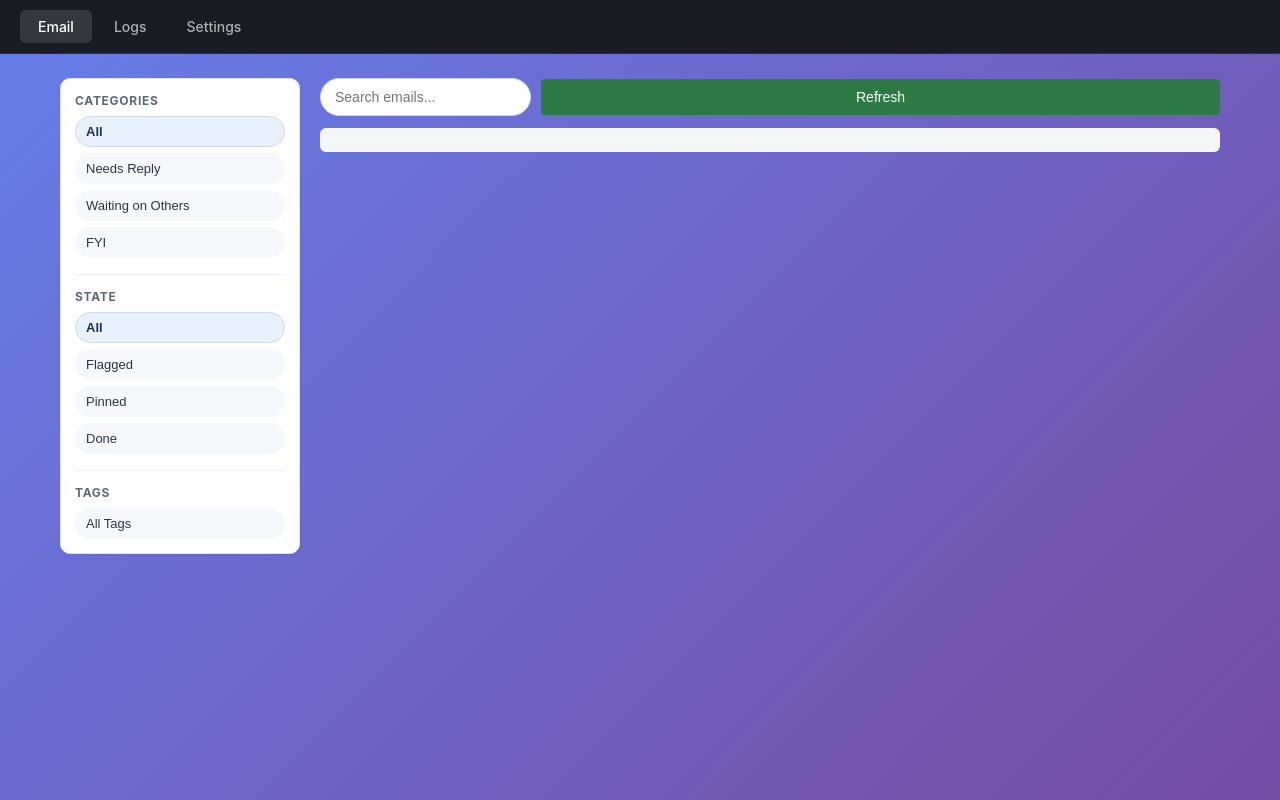
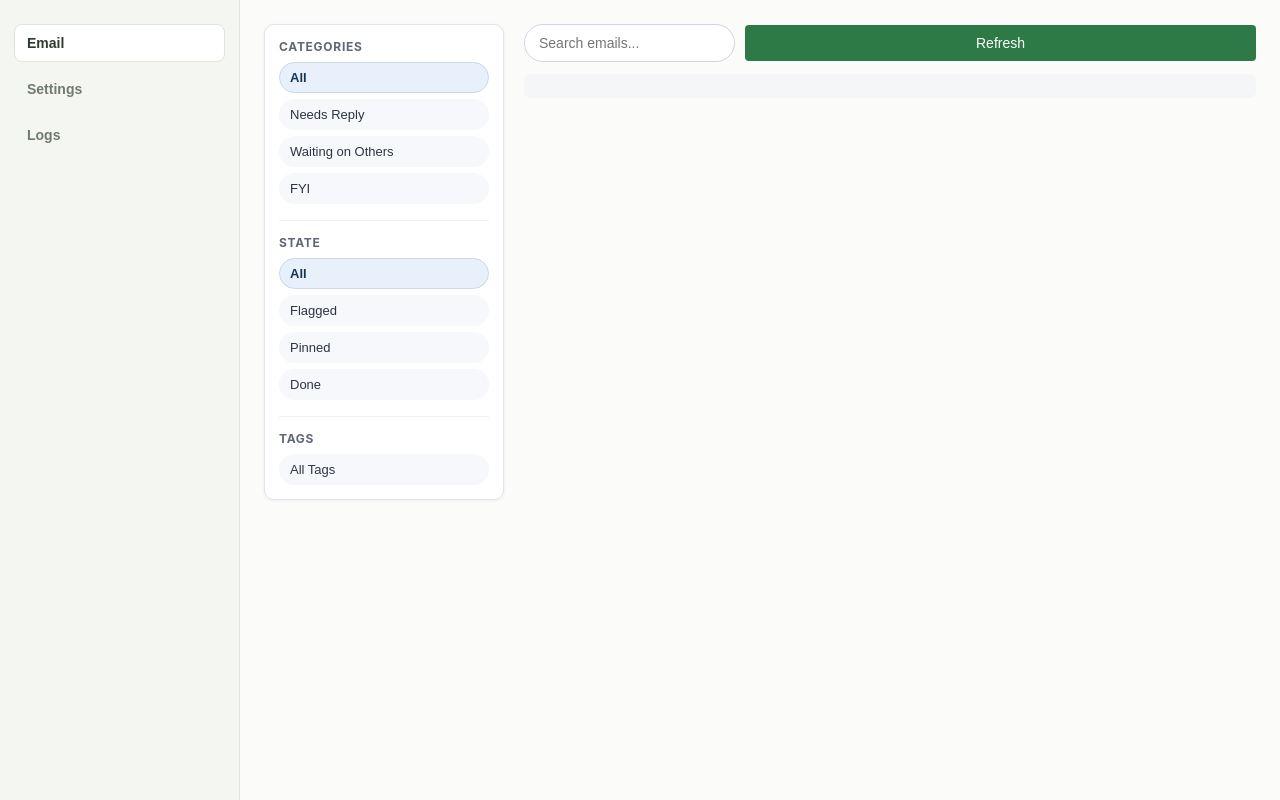
Before and after one commit to Manorstone-NZ/Email-Tool, a website: page browser-manager/public/index.html in a window 1280 px wide. Drawn offline with Linux system fonts and the light colour scheme; no server answers.

Commit message:
feat: add sidebar shell and route view scaffolding

```diff
--- a/browser-manager/public/app.js
+++ b/browser-manager/public/app.js
@@ -1247,6 +1247,7 @@ function normalizeRoute(hash) {
 }
 
 function applyRoute(route) {
+  document.body.dataset.route = route;
   document.querySelectorAll('[data-view]').forEach((node) => {
     const isVisible = node.dataset.view === route;
     node.hidden = !isVisible;
--- a/browser-manager/public/index.html
+++ b/browser-manager/public/index.html
@@ -7,13 +7,14 @@
     <link rel="stylesheet" href="style.css">
 </head>
 <body>
-    <nav class="portal-nav">
-        <button type="button" data-route="email" class="portal-nav-link is-active">Email</button>
-        <button type="button" data-route="logs" class="portal-nav-link">Logs</button>
-        <button type="button" data-route="settings" class="portal-nav-link">Settings</button>
-    </nav>
+    <div class="app-shell">
+        <aside class="app-sidebar" data-region="app-sidebar">
+            <button type="button" data-route="email" class="shell-nav-link is-active">Email</button>
+            <button type="button" data-route="settings" class="shell-nav-link">Settings</button>
+            <button type="button" data-route="logs" class="shell-nav-link">Logs</button>
+        </aside>
 
-    <main class="portal-main">
+        <main class="portal-main">
         <section id="view-email" data-view="email">
             <aside class="email-rail">
                 <div class="rail-section">
@@ -231,7 +232,8 @@
                 </section>
             </div>
         </section>
-    </main>
+        </main>
+    </div>
 
     <div id="draftEditorModal" class="draft-editor-modal" hidden>
         <div class="draft-editor-dialog" role="dialog" aria-modal="true" aria-labelledby="draftEditorTitle">
--- a/browser-manager/public/style.css
+++ b/browser-manager/public/style.css
@@ -6,7 +6,7 @@
 
 body {
     font-family: -apple-system, BlinkMacSystemFont, 'Segoe UI', 'Roboto', 'Oxygen', 'Ubuntu', 'Cantarell', sans-serif;
-    background: linear-gradient(135deg, #667eea 0%, #764ba2 100%);
+    background: #fbfcfa;
     min-height: 100vh;
     color: #333;
 }
@@ -14,6 +14,54 @@ body {
 /* ── Portal shell ── */
 [hidden] {
     display: none !important;
+}
+
+:root {
+    --shell-bg: #f4f6f2;
+    --canvas-bg: #fbfcfa;
+    --line: #dfe5dc;
+    --shell-text: #2f3b31;
+    --shell-text-muted: #6f7b70;
+}
+
+.app-shell {
+    min-height: 100vh;
+    display: grid;
+    grid-template-columns: 240px minmax(0, 1fr);
+    background: var(--canvas-bg);
+}
+
+.app-sidebar {
+    background: var(--shell-bg);
+    border-right: 1px solid var(--line);
+    padding: 24px 14px;
+    display: grid;
+    gap: 8px;
+    align-content: start;
+}
+
+.shell-nav-link {
+    width: 100%;
+    border: 1px solid transparent;
+    background: transparent;
+    color: var(--shell-text-muted);
+    font-size: 14px;
+    font-weight: 600;
+    border-radius: 8px;
+    padding: 10px 12px;
+    text-align: left;
+    cursor: pointer;
+}
+
+.shell-nav-link:hover {
+    color: var(--shell-text);
+    background: #eef1eb;
+}
+
+.shell-nav-link.is-active {
+    border-color: var(--line);
+    background: #ffffff;
+    color: var(--shell-text);
 }
 
 .portal-nav {
@@ -48,9 +96,28 @@ body {
 }
 
 .portal-main {
-    max-width: 1200px;
-    margin: 0 auto;
-    padding: 24px 20px;
+    width: 100%;
+    max-width: 1320px;
+    margin: 0;
+    padding: 24px;
+}
+
+@media (max-width: 1099px) {
+    .app-shell {
+        grid-template-columns: minmax(0, 1fr);
+    }
+
+    .app-sidebar {
+        position: fixed;
+        inset: 0 auto 0 0;
+        width: 220px;
+        transform: translateX(-100%);
+        z-index: 1000;
+    }
+
+    .portal-main {
+        padding: 18px;
+    }
 }
 
 /* ── End portal shell ── */
```
